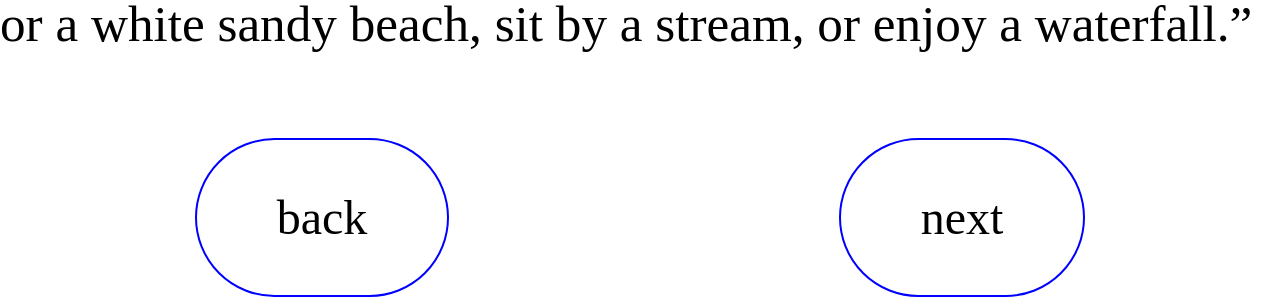
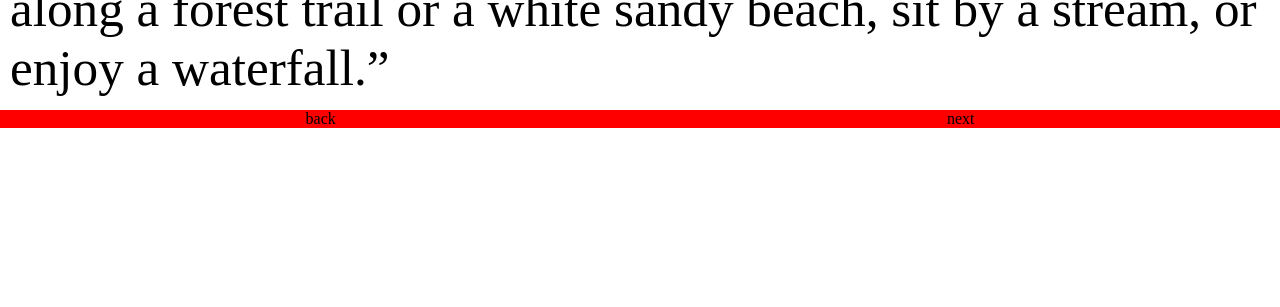
Before and after one commit to gesab001/dream, a plain HTML site: page index.html in a window 1280 px wide. Shown: the part 672-979 px from the top of the page. After the commit the page ends 830 px from the top, so only its background shows below. Drawn offline with Linux system fonts and the light colour scheme.

Commit message:
made nav fixed

```diff
--- a/index.html
+++ b/index.html
@@ -1,9 +1,7 @@
 <html>
+   <meta name="viewport" content="width=device-width,initial-scale=1,maximum-scale=1,user-scalable=0,viewport-fit=cover">
    <head>
       <style>
-         #message{
-         font-size: 4vw;
-         }
          blockquote{
          border-left: 5px;
          border-right: 0px;
@@ -17,39 +15,18 @@
          padding-left: 25px;
          padding-right:30px;
          }
-         #navigation{
-         display:flex;
-         flex-direction: row;
-         }
-         .nav-buttons {
-         display: flex;flex-direction: column;flex-grow: 1;align-items: center;
-         }
-         .nav-buttons:hover span{
-         background-color: red;
-         }
-         .nav-buttons span {
-         display: flex;border: 2px;border-style: solid;border-color: blue;margin: 10px;border-radius: 9999px; padding: 50px;
-         padding-right: 50px;
-         padding-left: 50px;
-         padding-left: 80px;
-         padding-right: 80px;
-         transition-property: background-color;
-         font-size: xxx-large;
-         }
+
+		 .buttons{
+		 display:flex; flex-direction:row; flex-grow: 1; align-items:center; justify-content:center;
+		 }
       </style>
    </head>
    <body style="margin: 0;height: 100%;">
-      <div style="display: flex;flex-direction: column;align-items: center;justify-content: center;height: 100%;">
-         <div id="message">
-            <blockquote>If those engaged in the warfare are not wide awake, earnest, vigilant, praying for wisdom, watching unto prayer, . . . Satan comes off victor, when he might have been vanquished by the armies of the Lord. . . . God’s faithful sentinels are to give the evil powers no advantage. {<em>Letter 47</em>, 1893}</blockquote>
-         </div>
-      </div>
-      <div id="navigation">
-         <div class="nav-buttons">
-            <span onclick="back()">back</span>
-         </div>
-         <div class="nav-buttons">
-            <span  onclick="next()">next</span>
+      <div style="display:flex; flex-direction:column; ">
+         <div id="message" style="display:flex; flex-direction:column;  font-size:4vw; padding:10px; "></div>
+         <div style="display:flex; flex-direction:row; background-color:red; position:fixed; bottom:0; width:100%">
+            <div class="buttons"  onclick="back()" ><span style="display:flex">back</span></div>
+            <div class="buttons" onclick="next()"><span style="display:flex">next</span></div>
          </div>
       </div>
       <script>
```
